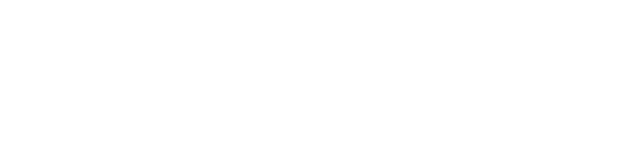
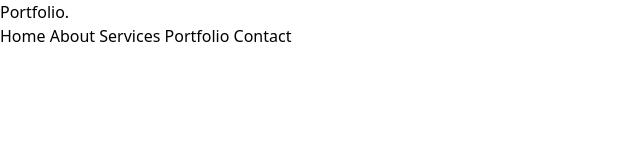
Before and after one commit to mjr0924/Responsive_Personal_Portfolio_website, a website: page src/index.html in a window 1280 px wide. Shown: the whole page, without its empty margins (0-640 px from the left). Drawn offline with Linux system fonts and the light colour scheme.

Commit message:
add menu and root color

```diff
--- a/src/index.html
+++ b/src/index.html
@@ -9,7 +9,17 @@
 </head>
 
 <body>
+    <div class="header">
+        <a href="" class="logo">Portfolio.</a>
+        <nav class="navbar">
+            <a href="#home">Home</a>
+            <a href="#about">About</a>
+            <a href="#services">Services</a>
+            <a href="#portfolio">Portfolio</a>
+            <a href="#contact">Contact</a>
+        </nav>
 
+    </div>
 
 
 
--- a/tailwind.config.js
+++ b/tailwind.config.js
@@ -2,7 +2,15 @@
 module.exports = {
   content: ["./src/**/*.{html,js}"],
   theme: {
+    colors:{
+      'bg-color':'#fdfdfd',
+      'text-color':'#333',
+      'main-color':'#754ef9',
+      'white-color':'#fdfdfd',
+      'shadow-color':'rgba(0,0,0,.2)'
+    },
     extend: {},
+
   },
   plugins: [],
 }
```
Also changed, not shown: dist/output.css.
